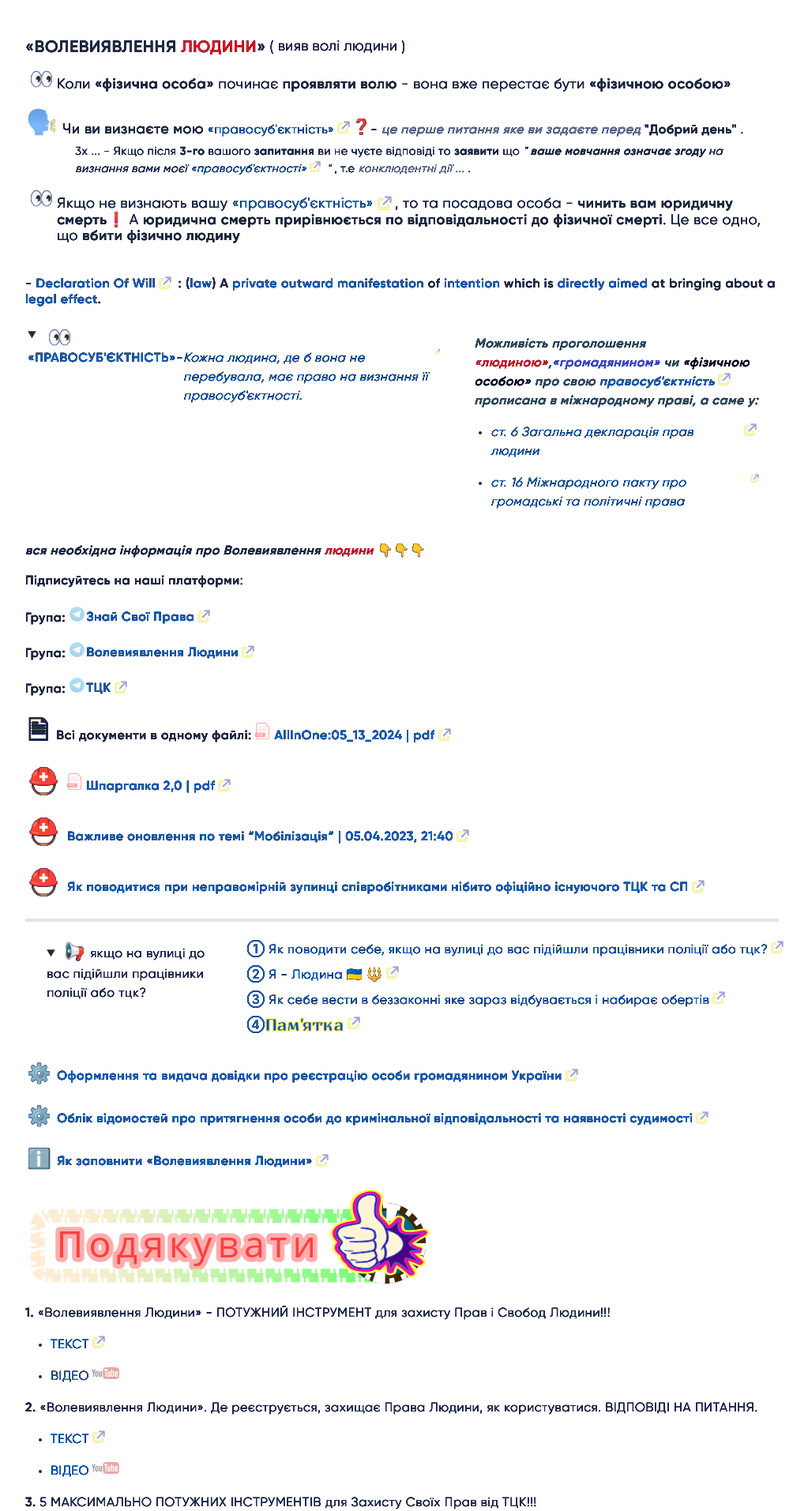
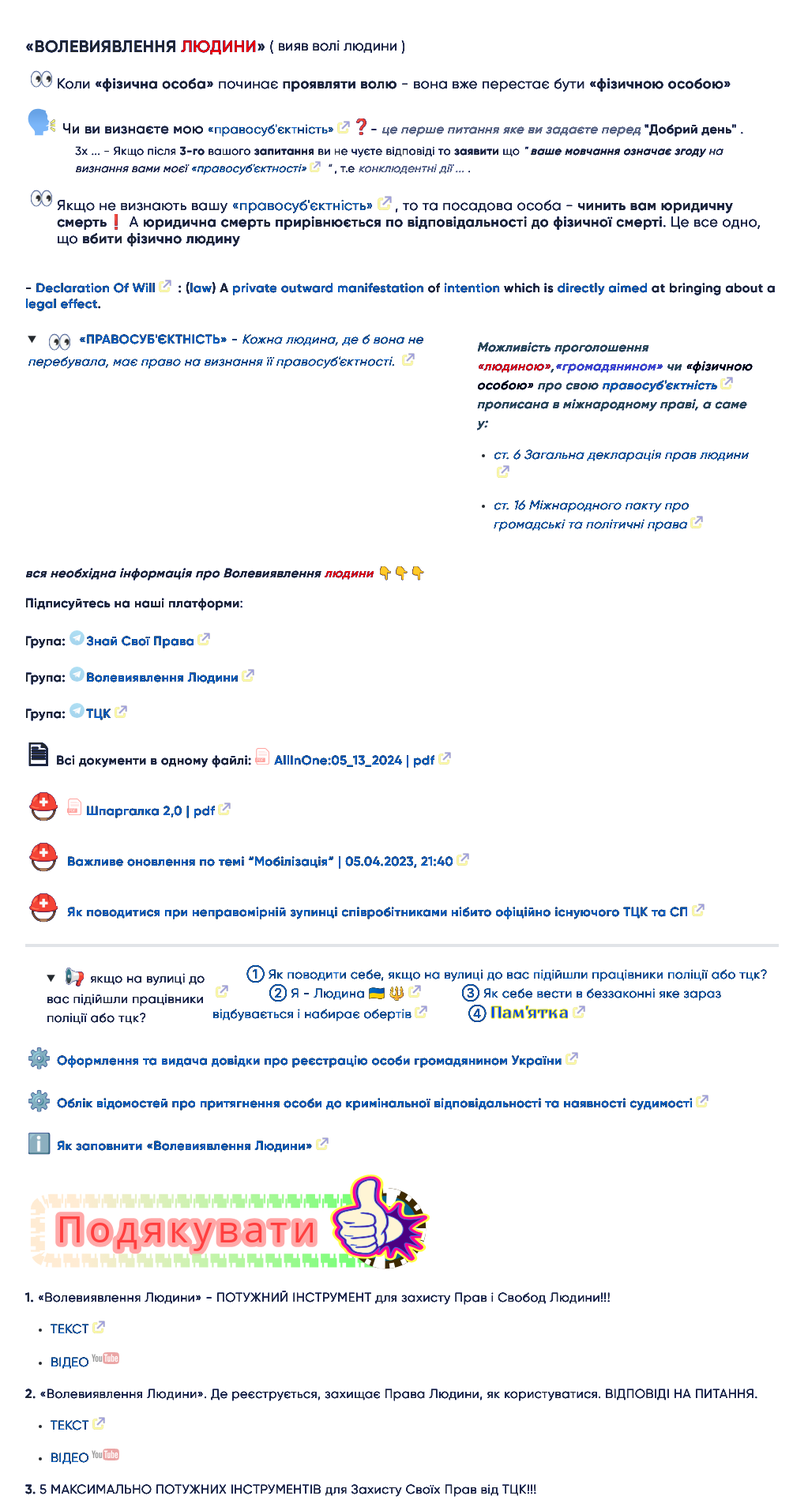
Before and after one commit to my-ihq-prf/voleviyavlennya, a Jekyll site: the page built from docs/index.md, in a window 1280 px wide. Shown: the part 303-2216 px from the top of the page at 79% size, without its empty margins (131-1154 px from the left). Built offline with Jekyll 4.4.1, drawn with Linux system fonts in a browser that asks for light colours; some web fonts are replaced.

Commit message:
main ✨ home commit

```diff
--- a/docs/assets/css/home.css
+++ b/docs/assets/css/home.css
@@ -130,7 +130,6 @@
 
 a[href][target="_blank"],
 .link_underline_2 {
-    display: inline-flex;
     text-shadow: 0 0 .1px black, 0 0 .2px black, 0 0 .3px black, 0 0 .4px black;
 }
 
```
